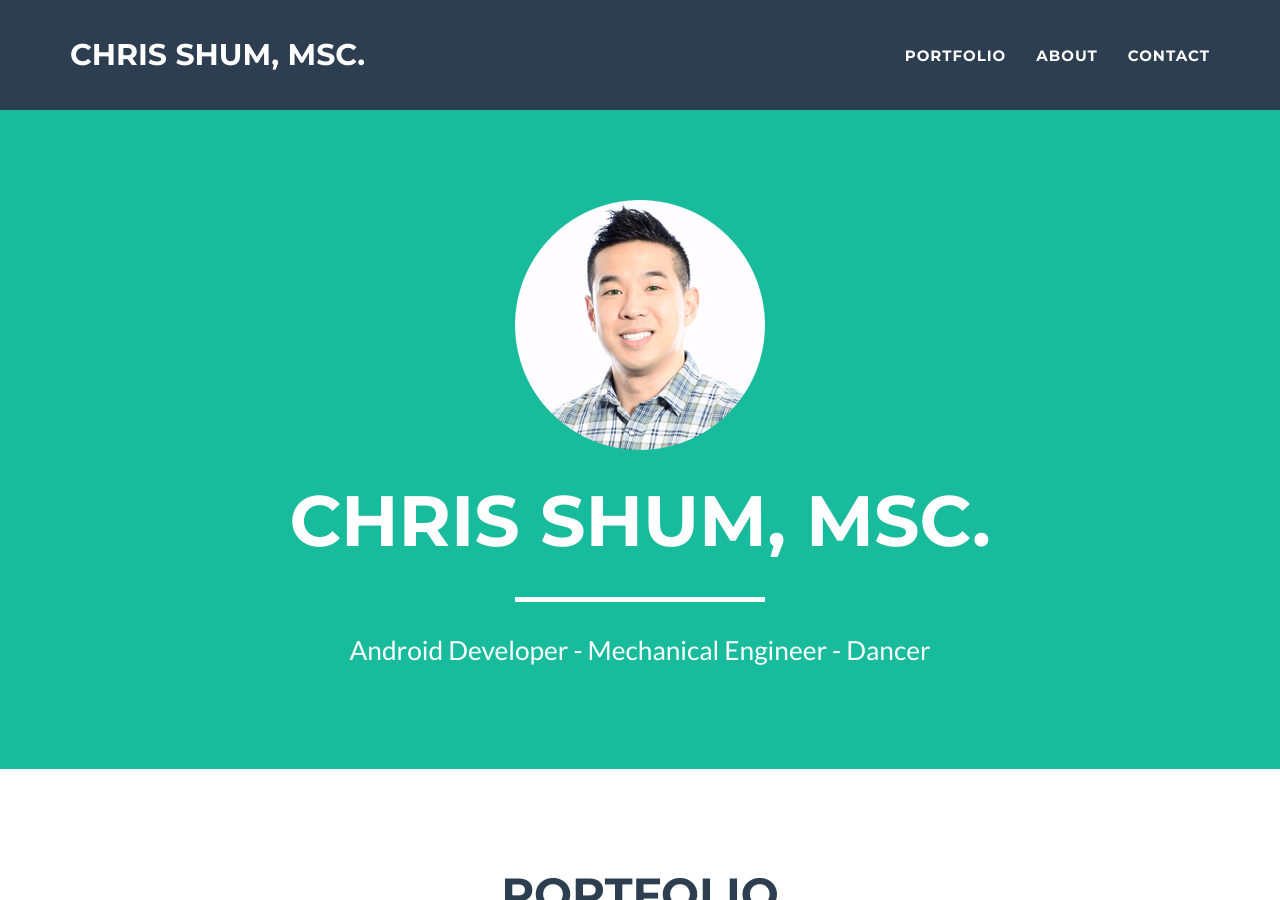
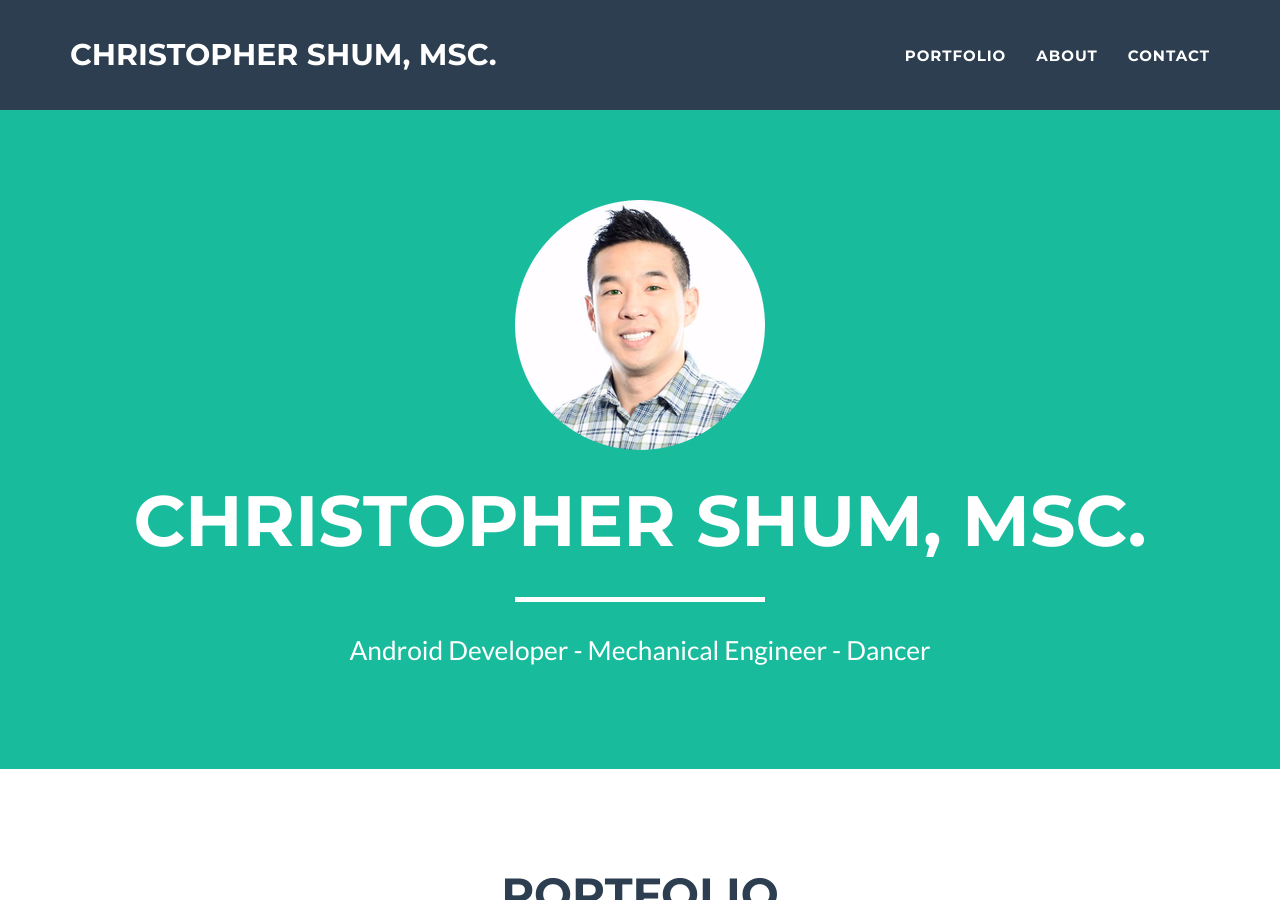
Before and after one commit to chris-shum/backup.chris-shum.github.io, a Jekyll site: the page built from index.html, in a window 1280 px wide and 900 px high. Built offline with Jekyll 4.4.1, drawn with Linux system fonts in a browser that asks for light colours.

Commit message:
Update _config.yml

```diff
--- a/_config.yml
+++ b/_config.yml
@@ -1,5 +1,5 @@
 # Site settings
-title: Chris Shum, MSc.
+title: Christopher Shum, MSc.
 email: shum.chris8@gmail.com
 url: https://chris-shum.github.io/
 description: "Personal portfolio of Chris Shum."
```
